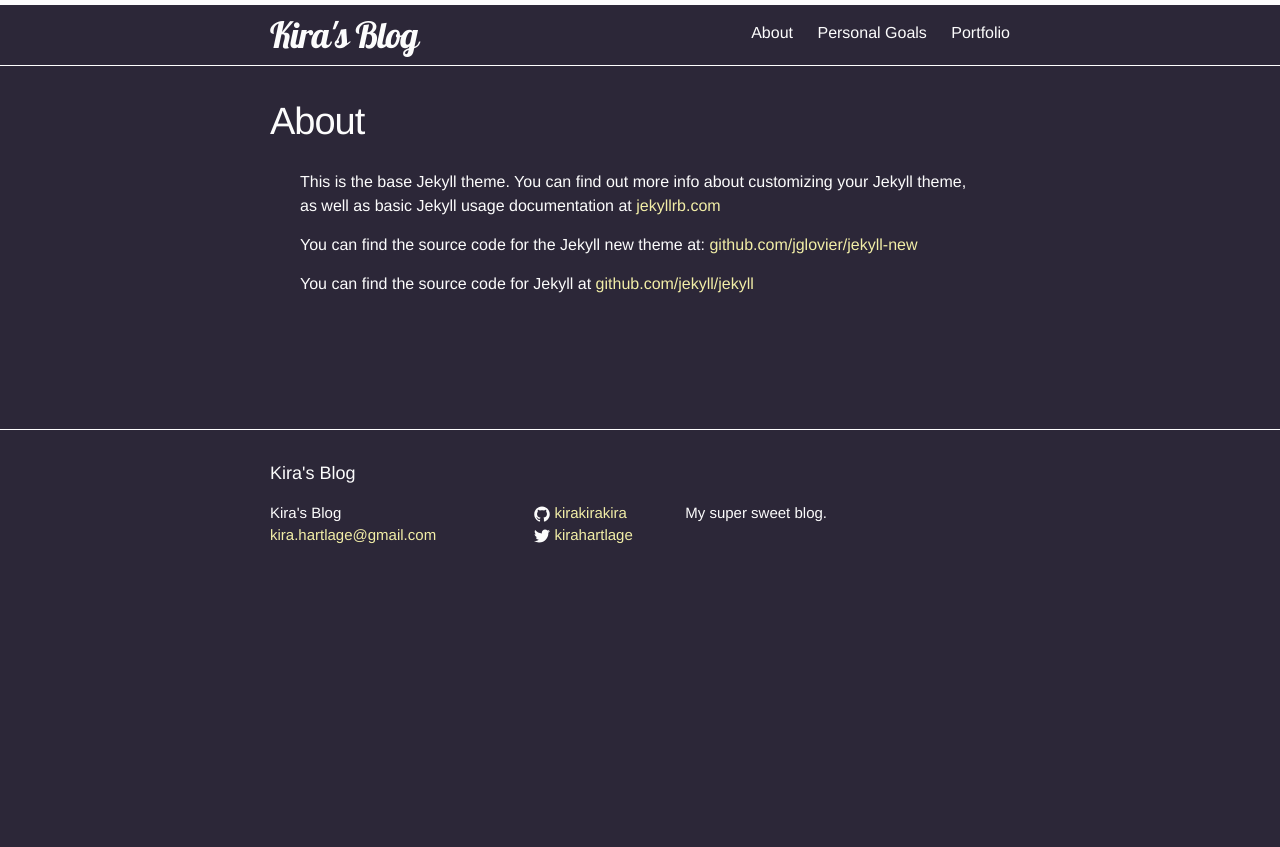
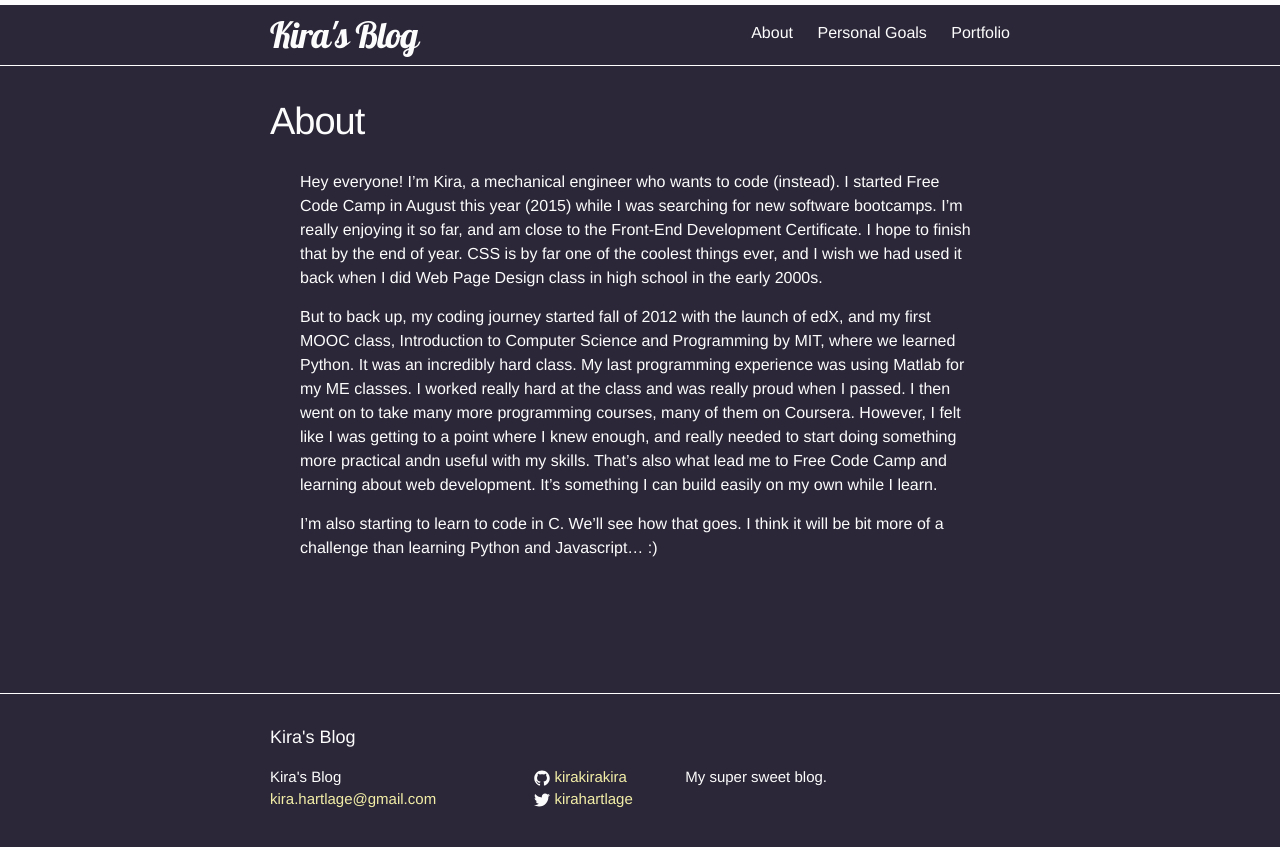
Before and after one commit to kirakirakira/blog, a Jekyll site: the page built from about.md, in a window 1280 px wide. Shown: the top 847 px of the page. Built offline with Jekyll 4.4.1, drawn with Linux system fonts in a browser that asks for light colours; Markdown is read by kramdown in place of the engine named in the settings.

Commit message:
Update about.md
Update to actually be about me.

```diff
--- a/about.md
+++ b/about.md
@@ -4,8 +4,8 @@ title: About
 permalink: /about/
 ---
 
-This is the base Jekyll theme. You can find out more info about customizing your Jekyll theme, as well as basic Jekyll usage documentation at [jekyllrb.com](http://jekyllrb.com/)
+Hey everyone! I'm Kira, a mechanical engineer who wants to code (instead). I started Free Code Camp in August this year (2015) while I was searching for new software bootcamps. I'm really enjoying it so far, and am close to the Front-End Development Certificate. I hope to finish that by the end of year. CSS is by far one of the coolest things ever, and I wish we had used it back when I did Web Page Design class in high school in the early 2000s.
 
-You can find the source code for the Jekyll new theme at: [github.com/jglovier/jekyll-new](https://github.com/jglovier/jekyll-new)
+But to back up, my coding journey started fall of 2012 with the launch of edX, and my first MOOC class, Introduction to Computer Science and Programming by MIT, where we learned Python. It was an incredibly hard class. My last programming experience was using Matlab for my ME classes. I worked really hard at the class and was really proud when I passed. I then went on to take many more programming courses, many of them on Coursera. However, I felt like I was getting to a point where I knew enough, and really needed to start doing something more practical andn useful with my skills. That's also what lead me to Free Code Camp and learning about web development. It's something I can build easily on my own while I learn.
 
-You can find the source code for Jekyll at [github.com/jekyll/jekyll](https://github.com/jekyll/jekyll)
+I'm also starting to learn to code in C. We'll see how that goes. I think it will be bit more of a challenge than learning Python and Javascript... :)
```
